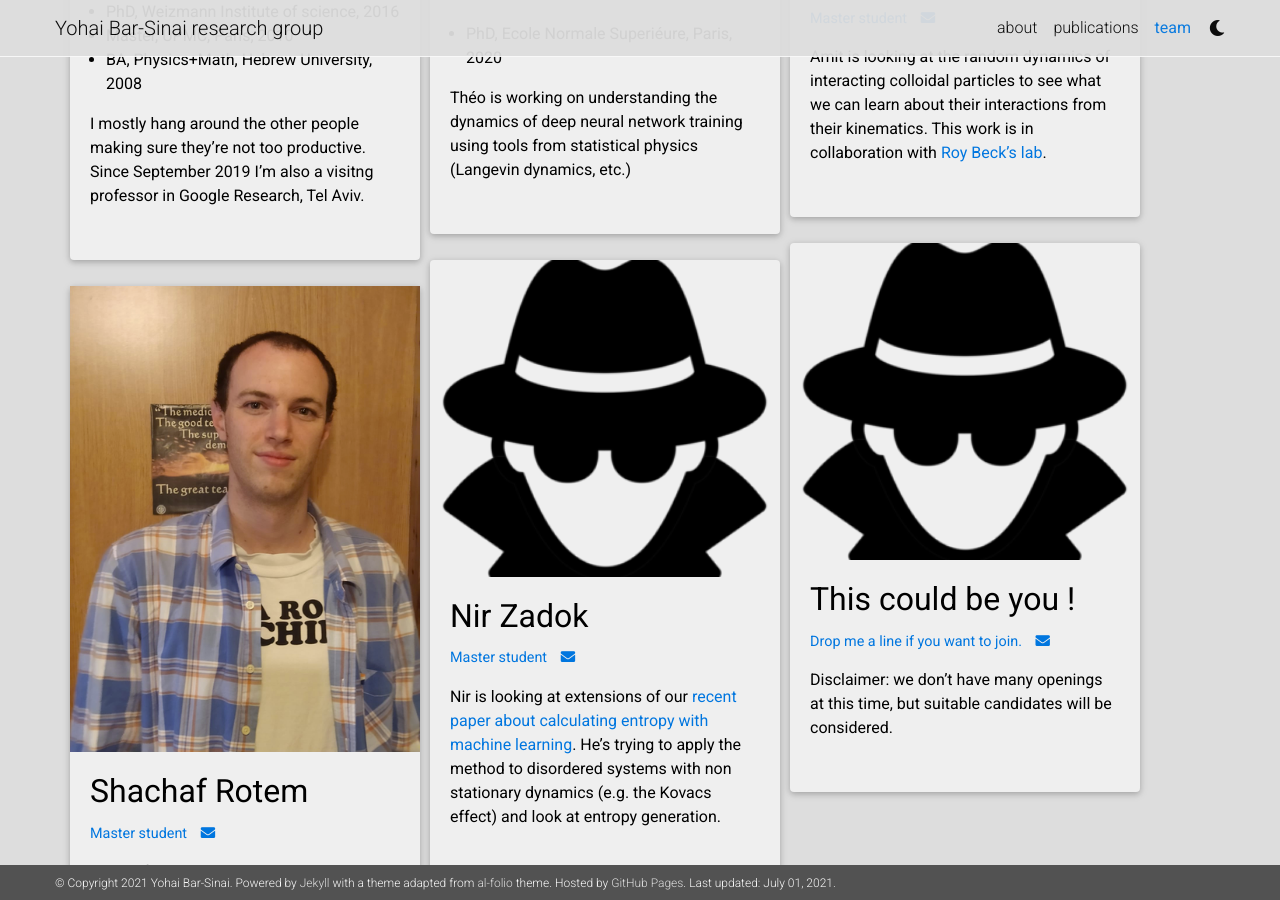
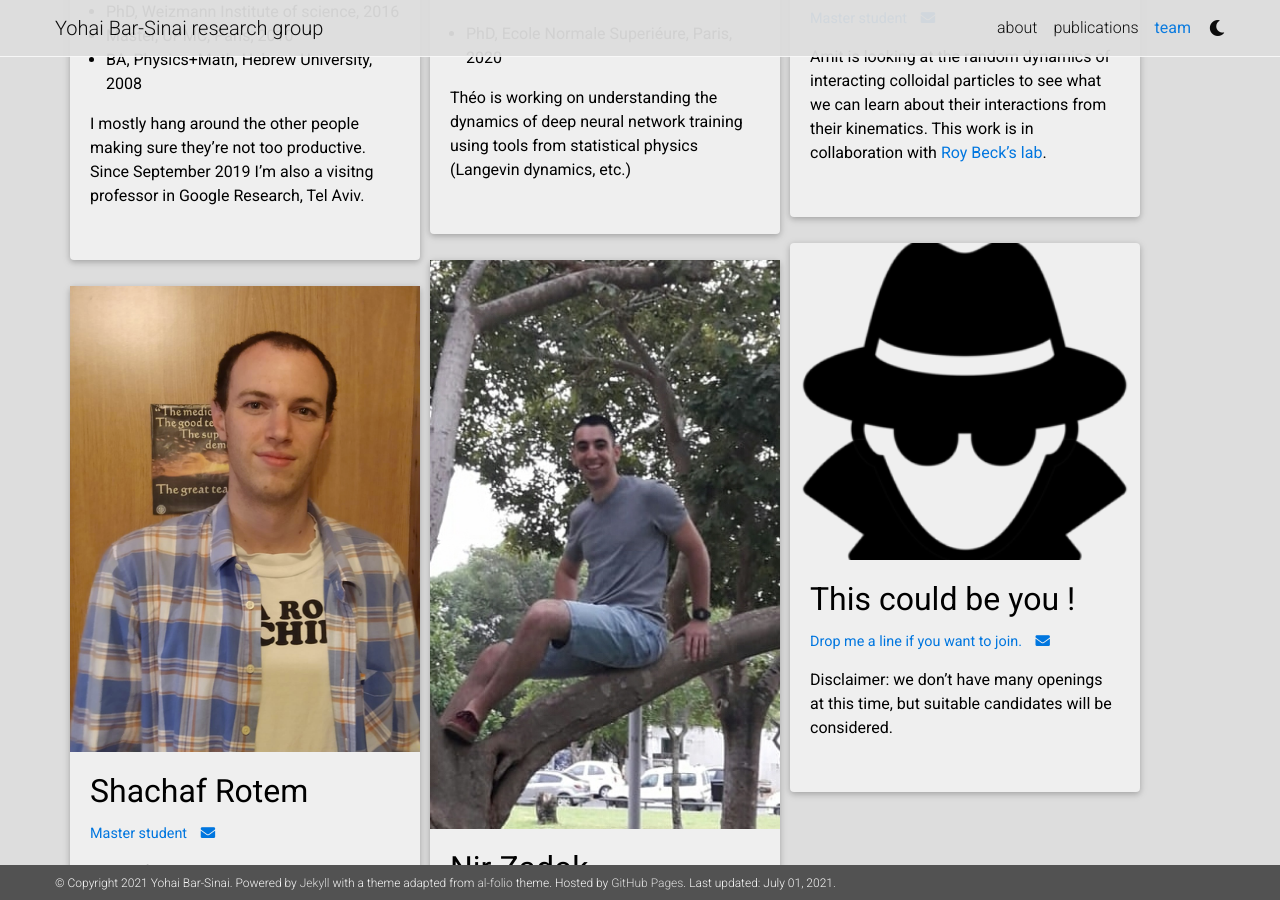
Before and after one commit to yohai/old_jekyll_website, a Jekyll site: the page built from _pages/group.md, in a window 1280 px wide and 900 px high, scrolled down 555 px. Built offline with Jekyll 4.4.1, drawn with Linux system fonts in a browser that asks for light colours; nearby versions of some CDN libraries; comment, search, counter and statistics services are not loaded; a style sheet for code colours, icons or effects is not loaded.

Commit message:
Nir's picutre

```diff
--- a/_data/team_members.yml
+++ b/_data/team_members.yml
@@ -40,6 +40,7 @@
 
 - name: Nir Zadok
   title: Master student
+  photo: Nir.jpg
   email: nirzadok@mail.tau.ac.il
   info: >
    Nir is looking at extensions of our [recent paper about calculating entropy
```
Also changed, not shown: assets/img/Nir.jpg (added).
